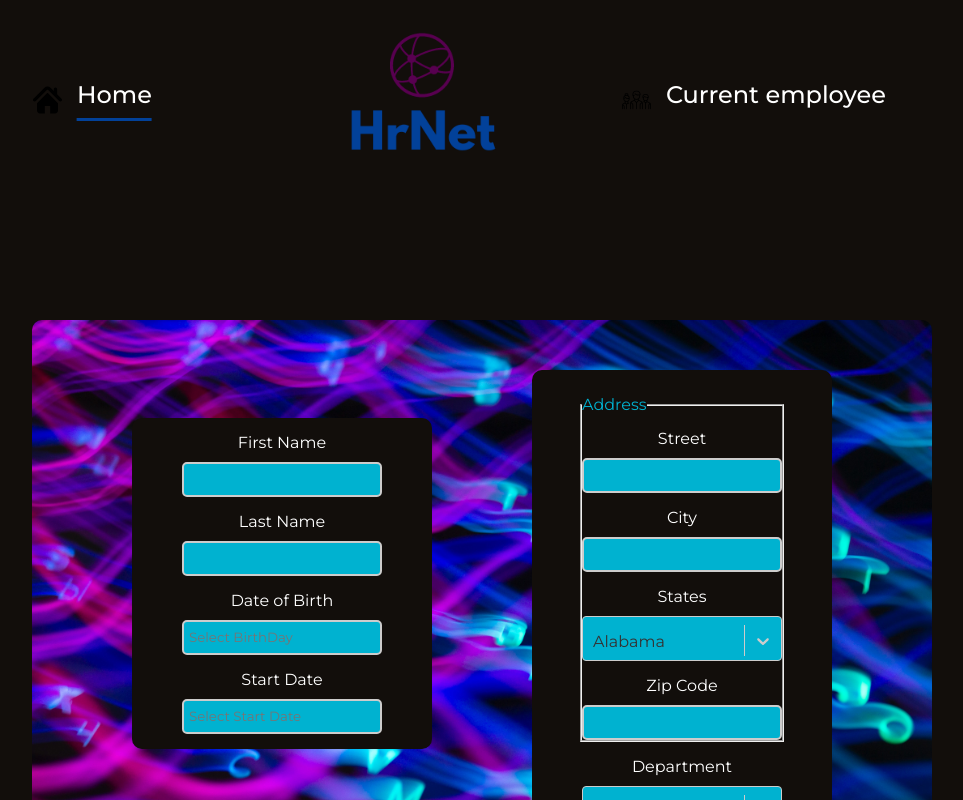
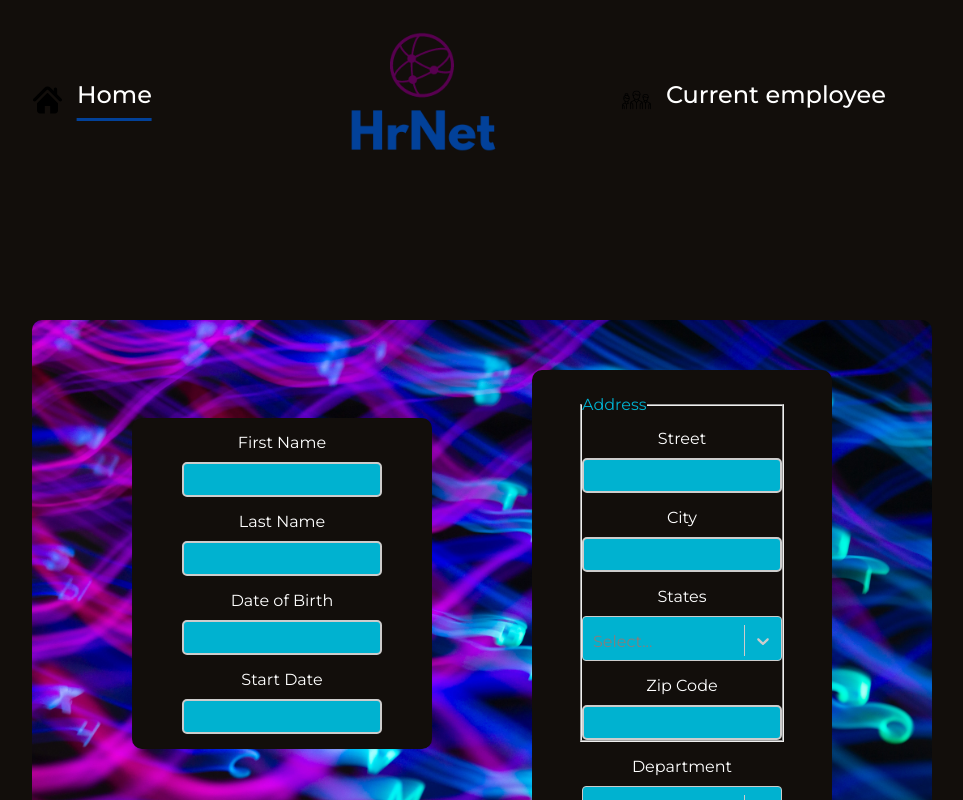
Before and after one commit to guillaumeribeau/P14_22_09_2021, a React (Create React App) app: page / in a window 1280 px wide. Shown: the top 800 px of the page, without its empty margins (158-1121 px from the left). Built offline with nearby package versions, Linux system fonts and the light colour scheme.

Commit message:
add a little animation with GSAP

```diff
--- a/src/components/FormsEmployee.jsx
+++ b/src/components/FormsEmployee.jsx
@@ -1,4 +1,4 @@
-import React from "react";
+import React, { useEffect, useRef } from "react";
 import { useForm, Controller } from "react-hook-form";
 import DatePicker from "react-datepicker";
 import "react-datepicker/dist/react-datepicker.css";
@@ -7,6 +7,7 @@ import department from "../data/Department";
 import Select from "react-select";
 import customStyles from "./SelectStyle";
 import firebase from "../utils/firebaseConfig";
+import gsap from "gsap";
 
 const FormsEmployee = () => {
   const {
@@ -35,23 +36,43 @@ const FormsEmployee = () => {
     employeeDB.push(employee);
   };
 
+  const onSubmit = (data) => {
+    createEmployee(data);
+  };
 
+  // animation forms
 
-  const onSubmit = (data) => {
-    console.log(data)
-   createEmployee(data)
+  const leftforms = useRef(null);
+  const rightforms = useRef(null);
+  const button= useRef(null)
 
-  }
+  useEffect(() => {
+    gsap.from(leftforms.current, {
+      x: "-250%",
+      delay: 1,
+      duration: 1,
+    });
+
+    gsap.from(rightforms.current, {
+      x: "250%",
+      delay: 1,
+      duration: 1,
+    });
+    gsap.from(button.current, {
+      y: "-250%",
+      delay: 1,
+      duration: 1,
+    });
+  }, []);
 
 
 
   return (
     <>
       <div class="container">
-
         <form onSubmit={handleSubmit(onSubmit)} action="#" id="create-employee">
           <div className="container_form">
-        <div className="left_form_container">
+            <div ref={leftforms} className="left_form_container">
               <label for="firstName">First Name</label>
               <input {...register("firstName")} type="text" id="firstName" />
 
@@ -66,11 +87,7 @@ const FormsEmployee = () => {
                   defaultValue={null}
                   control={control}
                   render={({ field: { onChange, value } }) => (
-                <DatePicker
-                  placeholderText="Select BirthDay"
-                  selected={value}
-                  onChange={onChange}
-                />
+                    <DatePicker selected={value} onChange={onChange} />
                   )}
                 />
               </div>
@@ -82,17 +99,12 @@ const FormsEmployee = () => {
                   defaultValue={null}
                   control={control}
                   render={({ field: { onChange, value } }) => (
-                <DatePicker
-                  placeholderText="Select Start Date"
-                  selected={value}
-                  onChange={onChange}
-                />
+                    <DatePicker selected={value} onChange={onChange} />
                   )}
                 />
               </div>
-
             </div>
-          <div className="right_form_container">
+            <div className="right_form_container" ref={rightforms}>
               <fieldset class="address">
                 <legend>Address</legend>
 
@@ -108,7 +120,6 @@ const FormsEmployee = () => {
                   name="states"
                   render={({ field: { onChange, value, ref } }) => (
                     <Select
-                  defaultValue={states[0]}
                       inputRef={ref}
                       styles={customStyles}
                       options={states}
@@ -130,7 +141,6 @@ const FormsEmployee = () => {
                 name="department"
                 render={({ field: { onChange, value, ref } }) => (
                   <Select
-                defaultValue={department[0]}
                     inputRef={ref}
                     styles={customStyles}
                     options={department}
@@ -139,12 +149,9 @@ const FormsEmployee = () => {
                   />
                 )}
               />
-
-
-
             </div>
           </div>
-           <button>Save Employee</button>
+          <button ref={button}>Save Employee</button>
         </form>
       </div>
     </>
--- a/src/components/Header.jsx
+++ b/src/components/Header.jsx
@@ -3,57 +3,36 @@ import { NavLink } from "react-router-dom";
 import logo from "../assets/images/logo2.png";
 import home from "../assets/images/home.svg";
 import employee from "../assets/images/group.svg";
-import {gsap} from 'gsap'
+import { gsap } from "gsap";
 
 const Header = () => {
+  const Home = useRef(null);
+  const Employee = useRef(null);
+  const LogoAnim = useRef(null);
 
-const Home= useRef(null);
-const Employee= useRef(null);
-const LogoAnim= useRef(null);
+  useEffect(() => {
+    gsap.from(Home.current, { x: -300, duration: 1 });
 
-useEffect(()=>{
+    gsap.from(Employee.current, { x: 300, duration: 1 });
 
-  gsap.from(Home.current, {x:-200,
-  delay:1,
-  duration:1,
-})
-
-  gsap.from(Employee.current, {x:200,
-  delay:1,
-  duration:1,
-})
-
-  gsap.from(LogoAnim.current, {
-    scale:1.6,
-  delay:1,
-  duration:1,
-  rotate:360,
-})
-
-
-
-
-
-
-
-
-},[])
-
-
-
-
+    gsap.from(LogoAnim.current, {
+      scale: 1.8,
+     delay:0.2,
+      duration: 0.8,
+      rotate: 360,
+    });
+  }, []);
 
   return (
     <>
       <nav className="header_nav">
-
         <div ref={Home} className="container_img">
           <img src={home} alt="home page" />
           <NavLink to="/" exact activeClassName="nav-active">
             Home
           </NavLink>
         </div>
-       <img ref={LogoAnim} className="logo" src={logo} alt="logo de Kasa" />
+        <img ref={LogoAnim} className="logo" src={logo} alt="logo de Kasa" />
         <div ref={Employee} className="container_img">
           <img src={employee} alt="home page" />
           <NavLink to="/employee" exact activeClassName="nav-active">
@@ -61,7 +40,6 @@ useEffect(()=>{
           </NavLink>
         </div>
       </nav>
-
     </>
   );
 };
--- a/src/components/table/GlobalFilterTable.jsx
+++ b/src/components/table/GlobalFilterTable.jsx
@@ -21,6 +21,7 @@ function GlobalFilter({
 
   return (
     <input
+    className='input_search'
       value={value || ""}
       onChange={e => {
         setValue(e.target.value);
--- a/src/styles/components/_header.scss
+++ b/src/styles/components/_header.scss
@@ -4,6 +4,7 @@
   // justify-content: space-between;
   margin-top: -100px;
   font-size: 24px;
+
 
   a {
     position: relative;
@@ -41,6 +42,7 @@
     width: 44px;
     height: 44px;
     padding-right: 15px;
+
 
   }
 }
--- a/src/styles/components/_table.scss
+++ b/src/styles/components/_table.scss
@@ -1,11 +1,11 @@
 table {
-    margin-top: 50px;
+  margin-top: 50px;
   border-spacing: 0;
   border: 1px solid $white-color;
 
   th,
   td {
-    color:$white-color;
+    color: $white-color;
     margin: 0;
     padding: 0.5rem;
     border-bottom: 1px solid $white-color;
@@ -15,9 +15,10 @@ table {
       border-right: 0;
     }
   }
-  input{
-      height: 35px;
-      border-radius: 10px;
-      color: $white-color;
+  input {
+    height: 35px;
+    border-radius: 10px;
+    padding-left: 5px;
+    color: $black-color;
   }
 }
```
Also changed, not shown: src/components/table/TableEmployee.jsx (+0 -104 lines), src/assets/images/group.png (added). Lines whose indentation alone changed are shown as unchanged.
